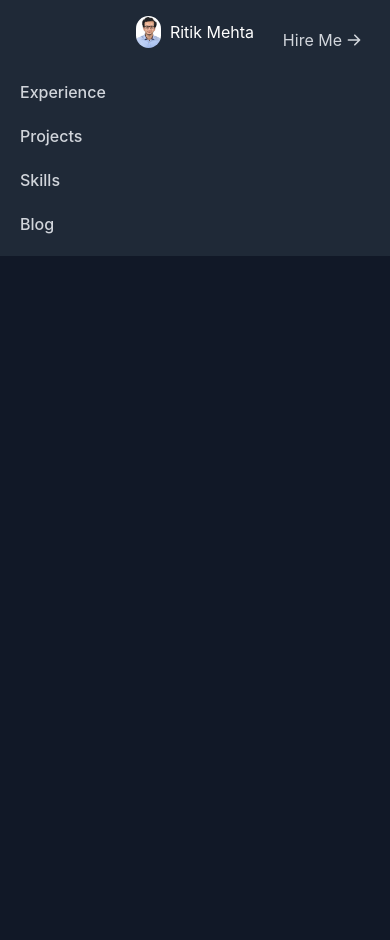
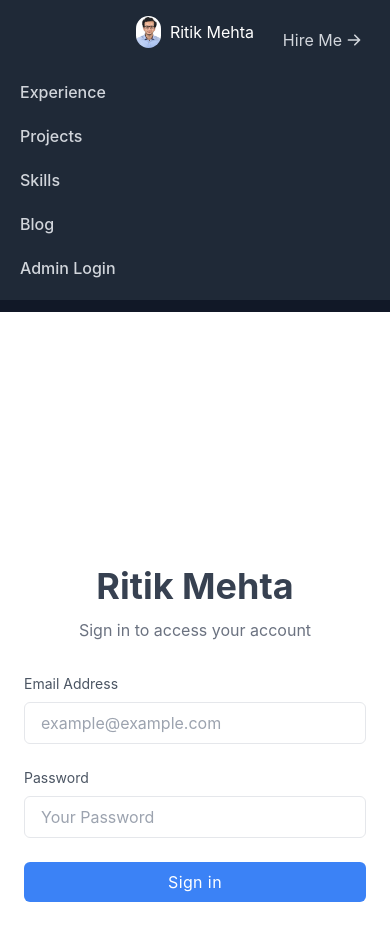
Before and after one commit to RM-RITIK/PersonalWebsite_frontend, a React (Create React App) app: page /admin-login in a window 390 px wide. Shown: the top 940 px of the page. Before the commit the page ends 844 px from the top, so only its background shows below. Built offline with nearby package versions, Linux system fonts and the light colour scheme.

Commit message:
added login and services

```diff
--- a/src/App.js
+++ b/src/App.js
@@ -9,6 +9,8 @@ import ProjectList from './components/project-list';
 import ExperienceList from './components/experience-list';
 import SkillList from './components/skill-list';
 import Contact from './components/contact';
+import AdminLogin from './components/admin-login';
+import ServiceList from './components/service-list';
 
 class App extends Component {
   render() {
@@ -23,6 +25,8 @@ class App extends Component {
             <Route exact path="/experiences" component={ExperienceList} />
             <Route exact path="/skills" component={SkillList} />
             <Route exact path="/hire-me" component={Contact} />
+            <Route exact path="/admin-login" component={AdminLogin} />
+            <Route exact path="/services" component={ServiceList} />
           </Switch>
         </div>
       </main>
--- /dev/null
+++ b/src/components/admin-login.js
@@ -0,0 +1,132 @@
+import React, { Component } from "react";
+import  UserDataService  from "../services/user.service"
+
+export default class AdminLogin extends Component {
+    constructor(props) {
+        super(props);
+        this.handleLogin = this.handleLogin.bind(this);
+        this.onChangeUsername = this.onChangeUsername.bind(this);
+        this.onChangePassword = this.onChangePassword.bind(this);
+        this.state = {
+            username: "",
+            password: "",
+            submitted: false,
+            message: ""
+          };
+    }
+
+    onChangeUsername(e) {
+        this.setState({
+          username: e.target.value
+        });
+    }
+
+    onChangePassword(e) {
+        this.setState({
+          password: e.target.value
+        });
+    }
+
+    handleLogin() {
+        console.log(this.state.username);
+        console.log(this.state.password);
+
+        var data = {
+            email: this.state.username,
+            password: this.state.password
+        }
+
+       UserDataService.login(data)
+        .then(response => {
+            if(response.token) {
+                console.log(response.token);
+                this.setState({
+                    submitted: true
+                })
+            }
+            else {
+                this.setState({
+                    message: "Authentication Falied"
+                })
+            }
+        })
+        .catch(error => {
+            console.log(error);
+            this.setState({
+                message: "Authentication Failed or Cannot Login"
+            })
+        })
+
+
+    }
+
+    render() {
+        return(
+        <div className="bg-white dark:bg-gray-900">
+            {this.state.submitted? (
+                <section className="w-full text-gray-900 py-36 bg-center bg-cover">
+                <div class="max-w-7xl mx-auto px-4 sm:px-6 lg:px-4 flex items-center justify-center">
+                <div class="lg:w-3/6 lg:pr-0 pr-0">
+                    <h1 class="font-medium text-5xl text-white">Welcome Ritik Mehta!</h1>
+                    <br />
+                </div>
+                </div>
+                </section>
+
+
+            ): (
+                <div className="flex justify-center h-screen">
+                <div className="hidden bg-cover lg:block lg:w-2/3" style={{"backgroundImage": "url(https://images.unsplash.com/photo-1616763355603-9755a640a287?ixlib=rb-1.2.1&ixid=MnwxMjA3fDB8MHxwaG90by1wYWdlfHx8fGVufDB8fHx8&auto=format&fit=crop&w=1470&q=80)"}}>
+                    <div className="flex items-center h-full px-20 bg-gray-900 bg-opacity-40">
+                        <div>
+                            <h2 className="text-4xl font-bold text-white">Ritik Mehta</h2>
+
+                            <p className="max-w-xl mt-3 text-gray-300">In the current version, only the admin can login and add blogs. We will shortly be
+                            back with a version where all users can create their personal accounts. Happy Coding :)</p>
+                        </div>
+                    </div>
+                </div>
+
+                <div className="flex items-center w-full max-w-md px-6 mx-auto lg:w-2/6">
+                    <div className="flex-1">
+                        <div className="text-center">
+                            <h2 className="text-4xl font-bold text-center text-gray-700 dark:text-white">Ritik Mehta</h2>
+
+                            <p className="mt-3 text-gray-500 dark:text-gray-300">Sign in to access your account</p>
+                        </div>
+
+                        <div className="mt-8">
+                            <form>
+                                <div>
+                                    <label for="email" className="block mb-2 text-sm text-gray-600 dark:text-gray-200">Email Address</label>
+                                    <input type="email" value={this.state.username} onChange={this.onChangeUsername} name="email" id="email" placeholder="example@example.com" className="block w-full px-4 py-2 mt-2 text-gray-700 placeholder-gray-400 bg-white border border-gray-200 rounded-md dark:placeholder-gray-600 dark:bg-gray-900 dark:text-gray-300 dark:border-gray-700 focus:border-blue-400 dark:focus:border-blue-400 focus:ring-blue-400 focus:outline-none focus:ring focus:ring-opacity-40" />
+                                </div>
+
+                                <div className="mt-6">
+                                    <div className="flex justify-between mb-2">
+                                        <label for="password" className="text-sm text-gray-600 dark:text-gray-200">Password</label>
+                                    </div>
+
+                                    <input type="password" value={this.state.password} onChange={this.onChangePassword} name="password" id="password" placeholder="Your Password" className="block w-full px-4 py-2 mt-2 text-gray-700 placeholder-gray-400 bg-white border border-gray-200 rounded-md dark:placeholder-gray-600 dark:bg-gray-900 dark:text-gray-300 dark:border-gray-700 focus:border-blue-400 dark:focus:border-blue-400 focus:ring-blue-400 focus:outline-none focus:ring focus:ring-opacity-40" />
+                                </div>
+                            </form>
+                            <div className="mt-6">
+                                    <button
+                                        onClick={this.handleLogin}
+                                        className="w-full px-4 py-2 tracking-wide text-white transition-colors duration-200 transform bg-blue-500 rounded-md hover:bg-blue-400 focus:outline-none focus:bg-blue-400 focus:ring focus:ring-blue-300 focus:ring-opacity-50">
+                                        Sign in
+                                    </button>
+                                <div className="text-white">{this.state.message}</div>
+                            </div>
+
+                        </div>
+                    </div>
+                </div>
+            </div>
+
+            )}
+
+        </div>
+        )
+    }
+}
--- a/src/components/experience-list.js
+++ b/src/components/experience-list.js
@@ -1,5 +1,6 @@
 import React, { Component } from "react";
 import ExperienceDataService from "../services/experience.service";
+import UserDataService from "../services/user.service"
 import "./experience-list.css"
 
 export default class ExperienceList extends Component {
@@ -9,12 +10,24 @@ export default class ExperienceList extends Component {
         this.refreshList = this.refreshList.bind(this);
 
         this.state = {
-            experiences: []
+            experiences: [],
+            isUserAdmin: false
         };
     }
 
     componentDidMount() {
         this.retrieveExperience();
+        this.isAdmin();
+    }
+
+    isAdmin() {
+        UserDataService.isUserAdmin()
+            .then(response => {
+                console.log(response);
+            })
+            .catch(error => {
+                console.log(error);
+            })
     }
 
     retrieveExperience() {
--- a/src/components/navbar.js
+++ b/src/components/navbar.js
@@ -22,7 +22,11 @@ export default class NavBar extends Component {
 
                         <a href="/skills" class="text-gray-300 hover:bg-gray-700 hover:text-white px-3 py-2 rounded-md text-sm font-medium">Skills</a>
 
+                        <a href="/services" class="text-gray-300 hover:bg-gray-700 hover:text-white px-3 py-2 rounded-md text-sm font-medium">Services</a>
+
                         <a href="/blogs" class="text-gray-300 hover:bg-gray-700 hover:text-white px-3 py-2 rounded-md text-sm font-medium">Blog</a>
+
+                        <a href="/admin-login" class="text-gray-300 hover:bg-gray-700 hover:text-white px-3 py-2 rounded-md text-sm font-medium">Admin Login</a>
                     </div>
                     </div>
                 </div>
@@ -31,7 +35,6 @@ export default class NavBar extends Component {
                     Hire Me
                     <ArrowRightIcon className="w-4 h-4 ml-1" />
                     </a>
-
                 </div>
                 </div>
             </div>
@@ -45,6 +48,8 @@ export default class NavBar extends Component {
                 <a href="/skills" class="text-gray-300 hover:bg-gray-700 hover:text-white block px-3 py-2 rounded-md text-base font-medium">Skills</a>
 
                 <a href="/blogs" class="text-gray-300 hover:bg-gray-700 hover:text-white block px-3 py-2 rounded-md text-base font-medium">Blog</a>
+
+                <a href="/admin-login" class="text-gray-300 hover:bg-gray-700 hover:text-white block px-3 py-2 rounded-md text-base font-medium">Admin Login</a>
                 </div>
             </div>
             </nav>
--- /dev/null
+++ b/src/components/service-list.js
@@ -0,0 +1,40 @@
+import React, { Component } from "react";
+import ServicesProvidedDataService from "../services/services-provided.service"
+
+export default class ServiceList extends Component {
+    constructor(props) {
+        super(props);
+        this.retrieveServices = this.retrieveServices.bind(this);
+        this.refreshList = this.refreshList.bind(this);
+
+        this.state = {
+            services: []
+        }
+    }
+
+    componentDidMount() {
+        this.retrieveServices();
+    }
+
+    retrieveServices() {
+        ServicesProvidedDataService.getAll()
+            .then(response => {
+                this.setState({
+                    services: response.data.response.data
+                });
+                console.log(response.data.response.data);
+            })
+            .catch(e => {
+                console.log(e);
+            })
+    }
+
+    refreshList() {
+        this.retrieveServices();
+    }
+
+    render() {
+        const { services } = this.state;
+        return("Hello for service-list")
+    }
+}
--- /dev/null
+++ b/src/services/auth-header.js
@@ -0,0 +1,9 @@
+export default function authHeader() {
+    const user = JSON.parse(localStorage.getItem('user'));
+    if(user.userData && user.token) {
+        return { "Authorization" : "Bearer " + user.token};
+    }
+    else {
+        return {};
+    }
+}
--- a/src/services/experience.service.js
+++ b/src/services/experience.service.js
@@ -5,7 +5,7 @@ class ExperienceDataService {
         return http.get("/experience/get-experience");
     }
     addNewExperience(data) {
-        return http.post("/experience/add-experience"), data;
+        return http.post("/experience/add-experience", data);
     }
 }
 
--- /dev/null
+++ b/src/services/services-provided.service.js
@@ -0,0 +1,9 @@
+import http from "../http-common"
+
+class ServicesProvidedDataService {
+    getAll() {
+        return http.get("/services/get-service")
+    }
+}
+
+export default new ServicesProvidedDataService();
--- /dev/null
+++ b/src/services/user.service.js
@@ -0,0 +1,27 @@
+import http from "../http-common";
+import authHeader from "./auth-header";
+
+class UserDataService {
+    login(data) {
+        return http.post("/user/login", data)
+        .then(response => {
+            console.log(response.data.response.data);
+            if(response.data.response.data.token) {
+                localStorage.setItem("user", JSON.stringify(response.data.response.data));
+            }
+            return response.data.response.data;
+        });
+    }
+
+    logout() {
+        localStorage.removeItem("user");
+    }
+
+    isUserAdmin() {
+        console.log(authHeader());
+        return http.post("/user/is-admin",{ headers: authHeader() });
+    }
+
+}
+
+export default new UserDataService();
```
